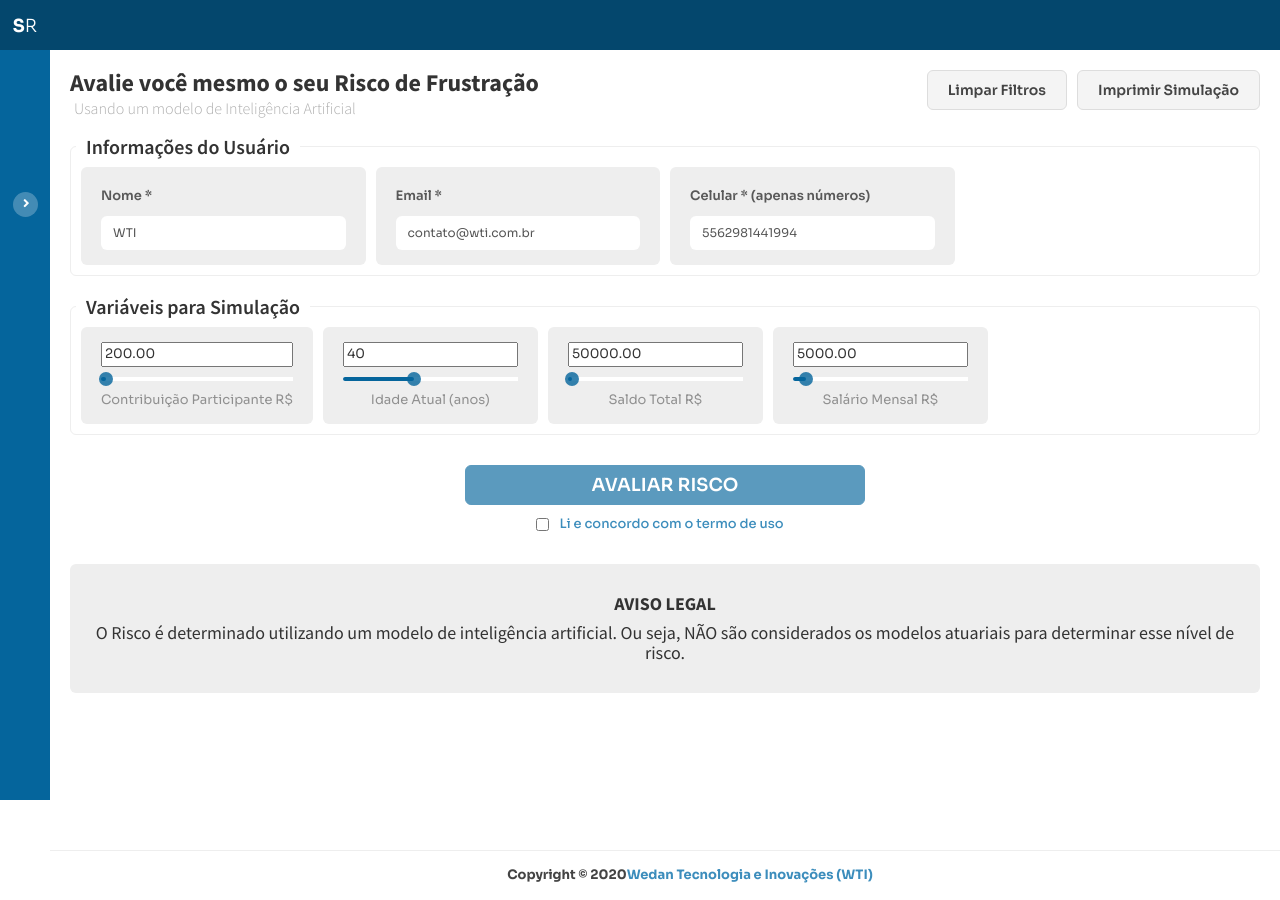
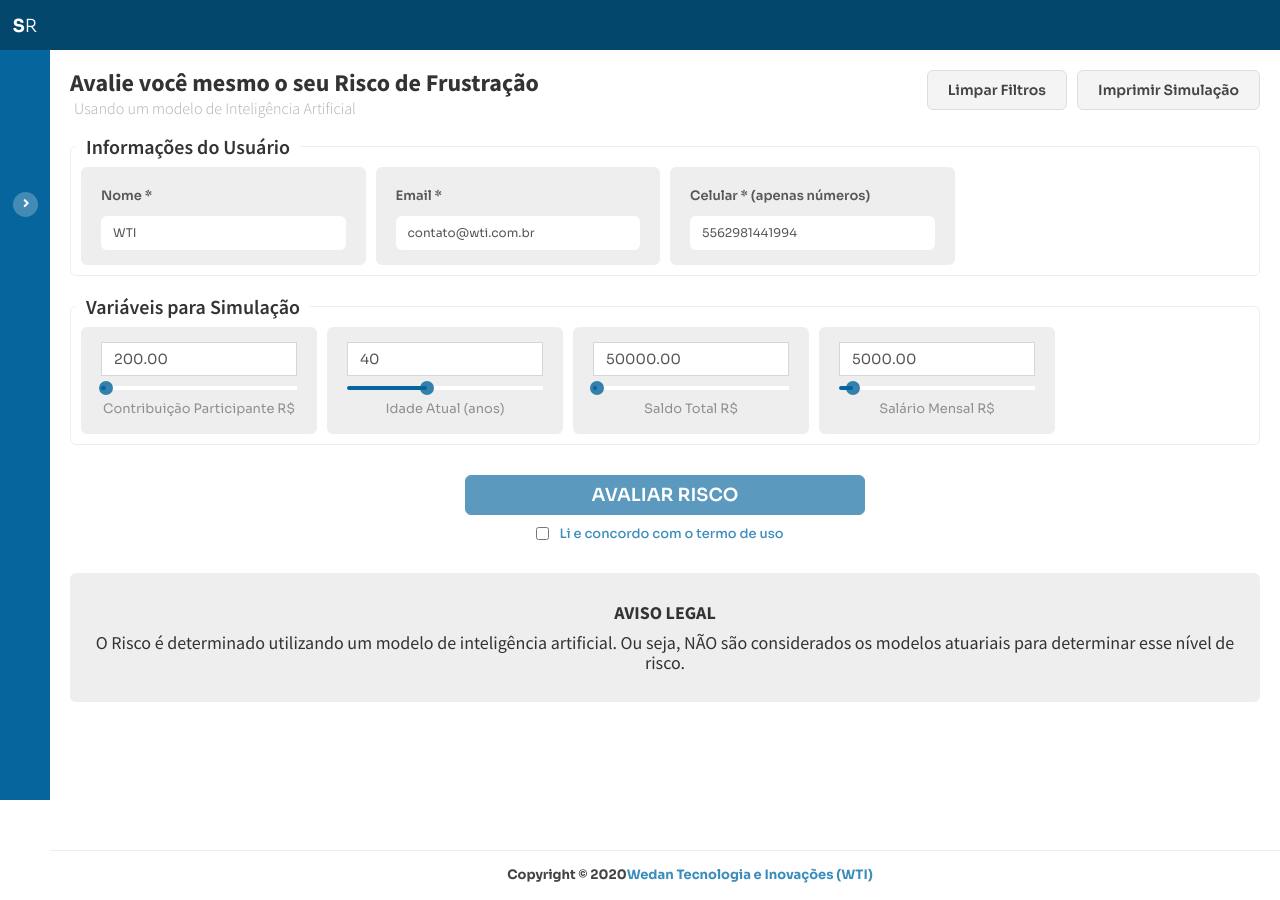
Before and after one commit to pa-tiq/riscofrustracao, a React (Create React App) app: page /risco in a window 1280 px wide. Built offline with nearby package versions, Linux system fonts and the light colour scheme; no server answers; a web font is replaced by a local one.

Commit message:
form style

```diff
--- a/src/common/template/sliderTwo.js
+++ b/src/common/template/sliderTwo.js
@@ -61,8 +61,15 @@ const SliderTwo = (props) => {
   return (
     <div className='item v2 slider'>
       <input
+        className='form-control'
         type='text'
-        value={inputValue === null ? (sliderValue === null ? userValue : sliderValue) : inputValue}
+        value={
+          inputValue === null
+            ? sliderValue === null
+              ? userValue
+              : sliderValue
+            : inputValue
+        }
         onChange={handleInputChange}
       />
       <Slider
```
Also changed, not shown: 2 other files (tests, documents, lock files or other folders).
